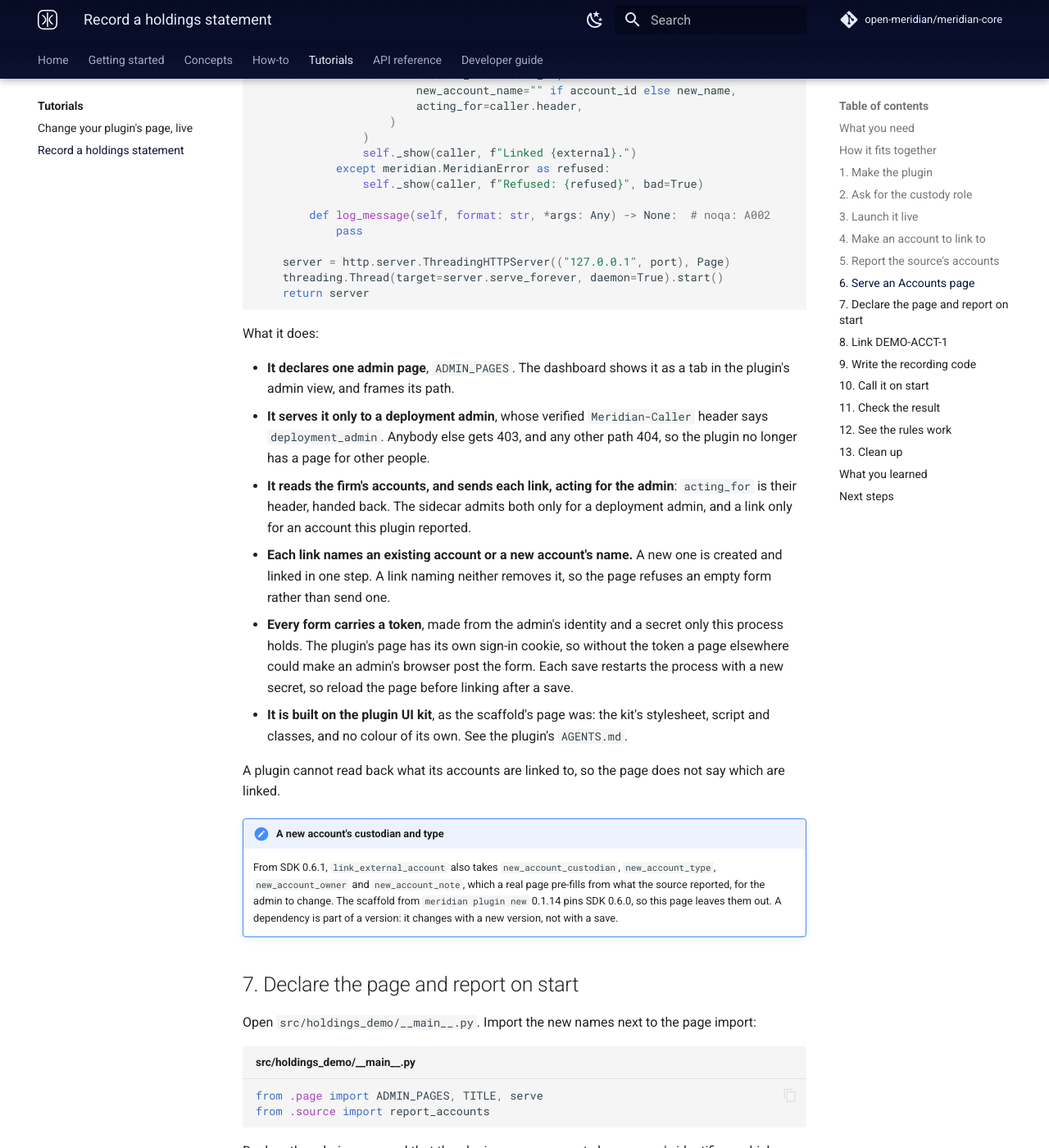
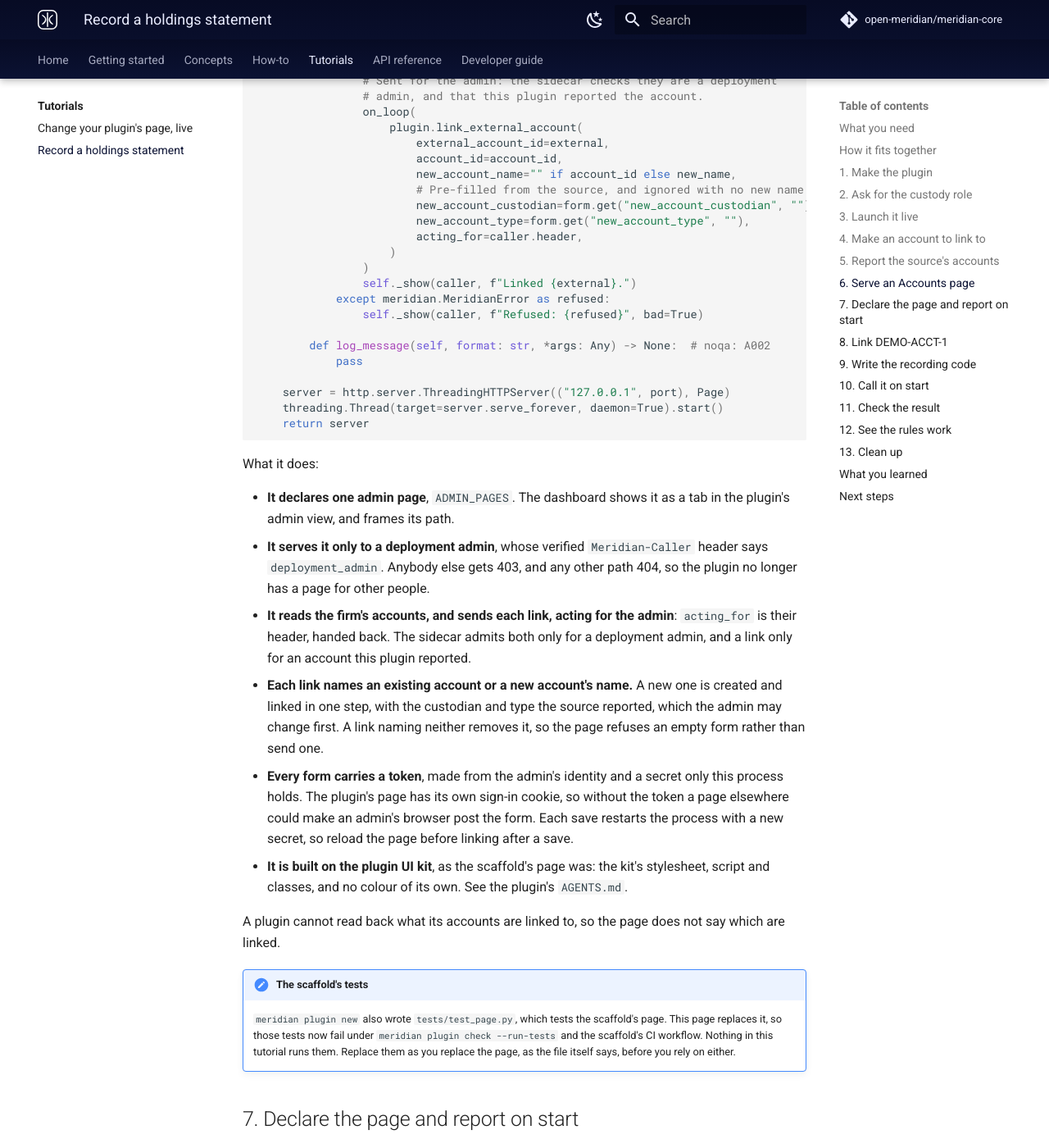
Before and after one commit to open-meridian/meridian-docs, an MkDocs documentation site: the page built from docs/tutorials/record-a-holdings-statement.md, in a window 1280 px wide and 1400 px high, scrolled down 6980 px. Shown: the whole window at 82% size. Built offline with MkDocs 1.6.1 and Material for MkDocs 9.7.7, drawn with Linux system fonts in a browser that asks for light colours; plug-ins that fetch from the network failed and are left out; comment, search, counter and statistics services are not loaded; some of the changed text lies outside the part shown.

Commit message:
Tutorial on CLI 0.1.16: the Accounts page creates with custodian and type
The manifest example pins open-meridian 0.6.1. The tutorial asks for CLI
0.1.16, passes new_account_custodian and new_account_type when it creates
and links, and says the scaffold's own page tests go with the page it
replaces.

Co-Authored-By: Claude Opus 5.5 <noreply@anthropic.com>

````diff
--- a/docs/api/plugin-manifest.md
+++ b/docs/api/plugin-manifest.md
@@ -14,7 +14,7 @@ name = "reference-plugin"
 version = "0.1.0"
 description = "A Meridian plugin"
 requires-python = ">=3.11"
-dependencies = ["open-meridian==0.6.0"]
+dependencies = ["open-meridian==0.6.1"]
 
 [project.scripts]
 reference-plugin = "reference_plugin.__main__:main"
--- a/docs/tutorials/record-a-holdings-statement.md
+++ b/docs/tutorials/record-a-holdings-statement.md
@@ -21,8 +21,8 @@ Allow 30 minutes.
 
 - A deployment installed with `meridian up --development`, and you are a deployment admin on it.
   See [Install a deployment](../getting-started/installation.md).
-- The `meridian` CLI, 0.1.14 or later, so that `meridian plugin new` builds on SDK 0.6, and Docker
-  on this machine.
+- The `meridian` CLI, 0.1.16 or later, so that `meridian plugin new` builds on SDK 0.6.1, and
+  Docker on this machine.
 - To have done [Change your plugin's page, live](change-the-page-live.md), or be comfortable with
   `meridian plugin dev`.
 
@@ -148,6 +148,7 @@ import meridian
 log = logging.getLogger("holdings_demo")
 
 SOURCE = "demo"  # the source's name, like "snaptrade"
+CUSTODIAN = "Demo Securities"  # where the source says the accounts are held
 
 # Every account the source reaches: its own identifier, name and type for each.
 ACCOUNTS = (
@@ -167,7 +168,8 @@ async def report_accounts(plugin: meridian.Plugin) -> None:
 ```
 
 `DEMO-ACCT-1` and `DEMO-ACCT-2` are the names the source uses for the accounts, as a broker would.
-The name and type are the source's own words, shown to the admin who links them.
+The name and type are the source's own words, shown to the admin who links them, and so is the
+custodian.
 
 ## 6. Serve an Accounts page
 
@@ -195,6 +197,7 @@ import meridian
 from meridian.plugin.v1 import operations_pb2 as ops
 
 from .source import ACCOUNTS as REPORTED
+from .source import CUSTODIAN
 
 TITLE = "Holdings demo"
 KIT = "/.meridian/ui/0.1.0/"  # the plugin UI kit, which the dashboard serves
@@ -231,6 +234,8 @@ def render(
         f'<form method="post" action="{ACCOUNTS}" class="inline">{hidden}'
         f'<input type="hidden" name="external_account_id" value="{e(a.external_account_id)}">'
         f'<input name="new_account_name" value="{e(a.name)}" required> '
+        f'<input name="new_account_custodian" value="{e(CUSTODIAN)}" aria-label="Custodian"> '
+        f'<input name="new_account_type" value="{e(a.venue_account_type)}" aria-label="Type"> '
         '<button class="primary">Create and link</button></form></td></tr>'
         for a in REPORTED
     )
@@ -314,6 +319,9 @@ def serve(plugin: meridian.Plugin, loop: asyncio.AbstractEventLoop, port: int) -
                         external_account_id=external,
                         account_id=account_id,
                         new_account_name="" if account_id else new_name,
+                        # Pre-filled from the source, and ignored with no new name.
+                        new_account_custodian=form.get("new_account_custodian", ""),
+                        new_account_type=form.get("new_account_type", ""),
                         acting_for=caller.header,
                     )
                 )
@@ -340,8 +348,8 @@ What it does:
   header, handed back. The sidecar admits both only for a deployment admin, and a link only for an
   account this plugin reported.
 - **Each link names an existing account or a new account's name.** A new one is created and linked
-  in one step. A link naming neither removes it, so the page refuses an empty form rather than send
-  one.
+  in one step, with the custodian and type the source reported, which the admin may change first.
+  A link naming neither removes it, so the page refuses an empty form rather than send one.
 - **Every form carries a token**, made from the admin's identity and a secret only this process
   holds. The plugin's page has its own sign-in cookie, so without the token a page elsewhere could
   make an admin's browser post the form. Each save restarts the process with a new secret, so reload
@@ -352,12 +360,11 @@ What it does:
 A plugin cannot read back what its accounts are linked to, so the page does not say which are
 linked.
 
-!!! note "A new account's custodian and type"
-    From SDK 0.6.1, `link_external_account` also takes `new_account_custodian`, `new_account_type`,
-    `new_account_owner` and `new_account_note`, which a real page pre-fills from what the source
-    reported, for the admin to change. The scaffold from `meridian plugin new` 0.1.14 pins SDK
-    0.6.0, so this page leaves them out. A dependency is part of a version: it changes with a new
-    version, not with a save.
+!!! note "The scaffold's tests"
+    `meridian plugin new` also wrote `tests/test_page.py`, which tests the scaffold's page. This page
+    replaces it, so those tests now fail under `meridian plugin check --run-tests` and the
+    scaffold's CI workflow. Nothing in this tutorial runs them. Replace them as you replace the page,
+    as the file itself says, before you rely on either.
 
 ## 7. Declare the page and report on start
 
@@ -580,8 +587,9 @@ sync status before it was not refused: the dashboard shows it beside the unlinke
 admin can tell whether it is worth linking.
 
 Now link it the other way. Reload the plugin's **Accounts** tab. On the `DEMO-ACCT-2` row, keep the
-name `Demo retirement` under **Or to a new one**, and choose **Create and link**. The deployment
-creates the account and links it in one step.
+name `Demo retirement`, the custodian `Demo Securities` and the type `IRA` under **Or to a new
+one**, and choose **Create and link**. The deployment creates the account and links it in one step.
+The **Accounts** tab of the Admin page shows it with that custodian and type.
 
 The next statement records it. Make any change to `statement.py`, a blank line will do, save, and
 read the logs after that revision: the last line is `recorded holding …` again.
````
